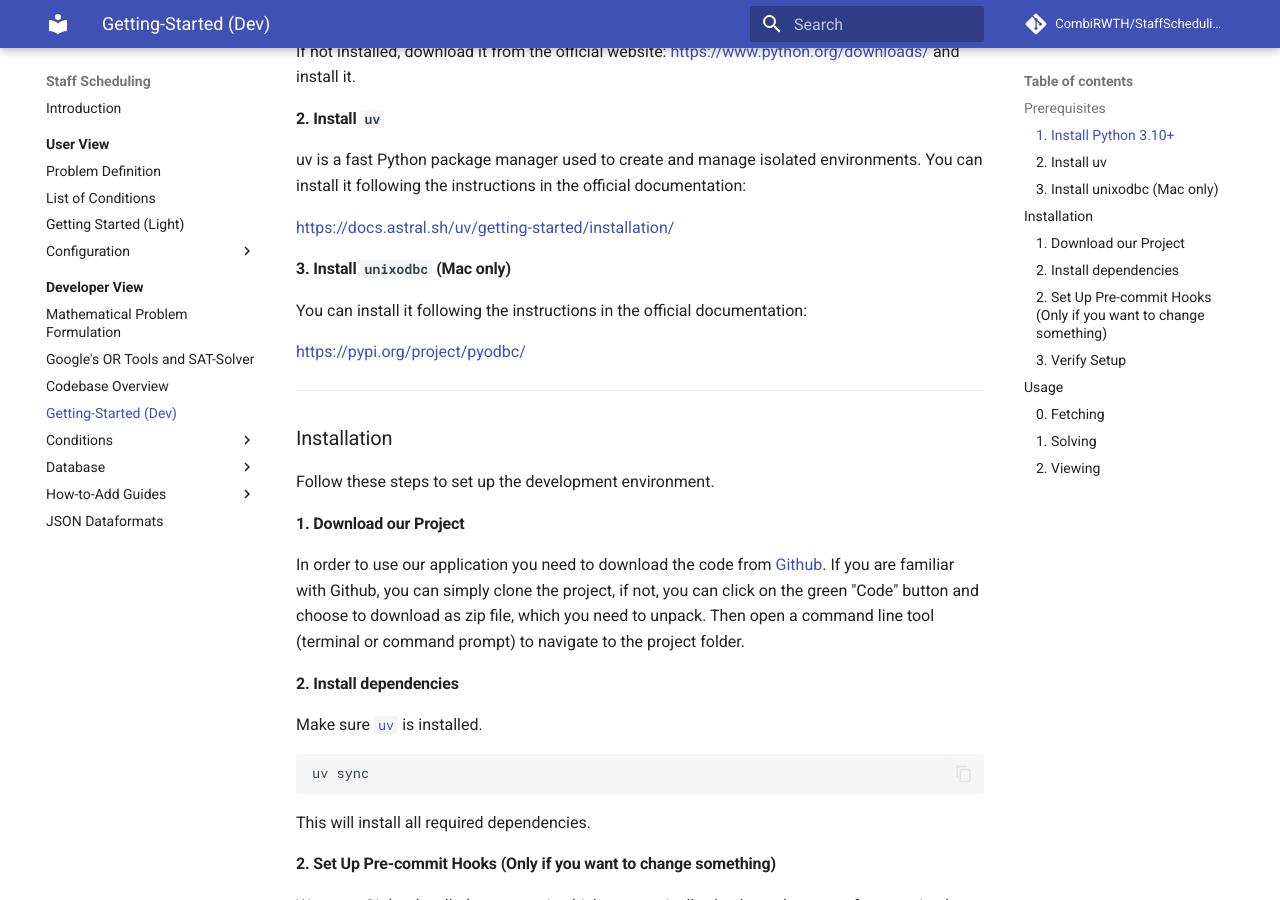
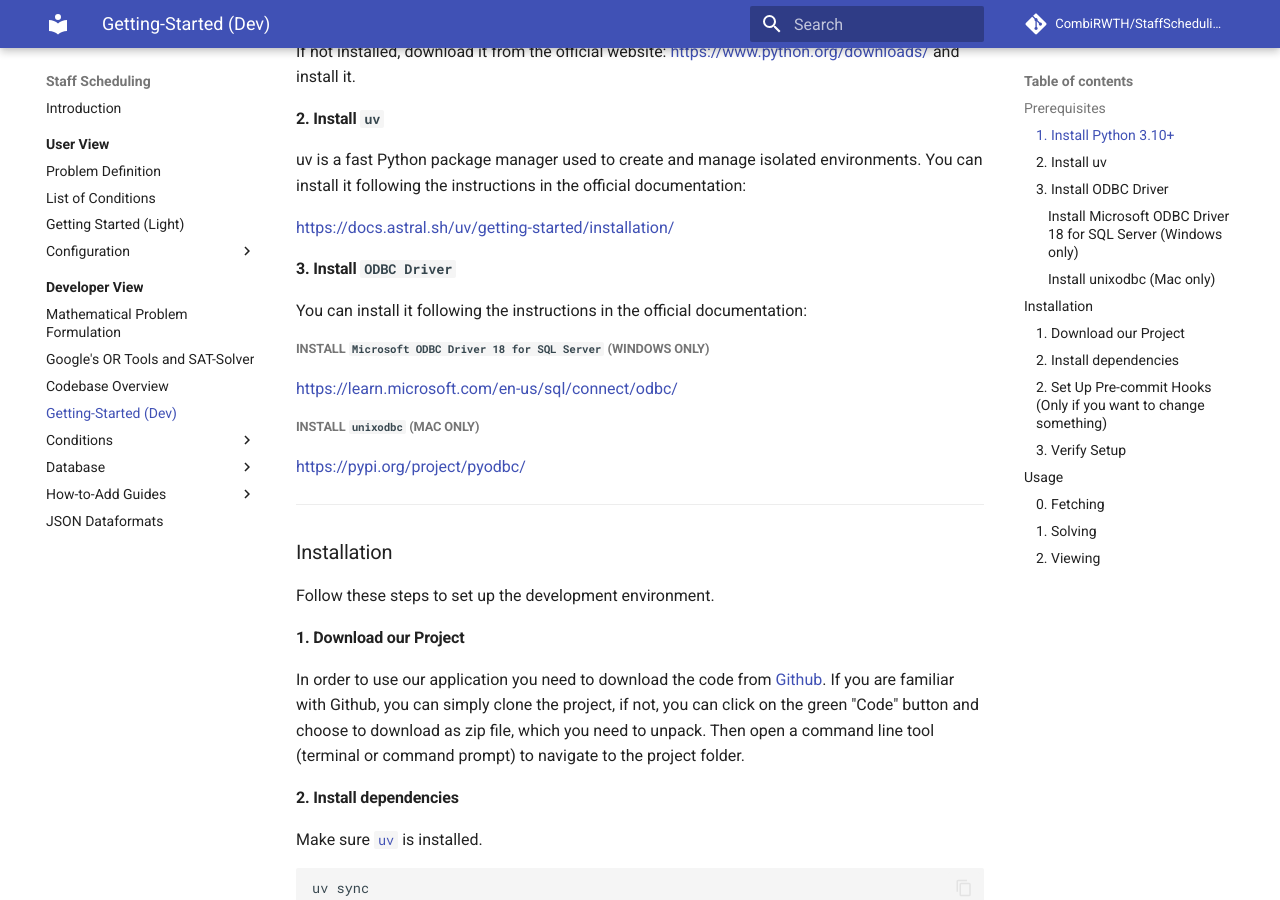
Before and after one commit to CombiRWTH/StaffScheduling, an MkDocs documentation site: the page built from docs/developer-view/getting-started-dev.md, in a window 1280 px wide and 900 px high, scrolled down 435 px. Built offline with MkDocs 1.6.1 and Material for MkDocs 9.7.7, drawn with Linux system fonts in a browser that asks for light colours; comment, search, counter and statistics services are not loaded.

Commit message:
Docs/gettting started guides (#168)
* added found_solution folder (necessary)

* changed gitignore to include found_solution folder

* adding light version

* added getting-started-guide-dev

* Adding Microsoft ODBC Driver to Prerequisites

* updated link to relative link

---------

Co-authored-by: Anas101101 <73855215+Anas101101@users.noreply.github.com>

````diff
--- a/docs/developer-view/getting-started-dev.md
+++ b/docs/developer-view/getting-started-dev.md
@@ -2,9 +2,15 @@
 user-view/getting-started-light-version.md:Prerequisites
 --8<--
 
-### 3. Install `unixodbc` (Mac only)
+### 3. Install `ODBC Driver`
 
 You can install it following the instructions in the official documentation:
+
+#### Install `Microsoft ODBC Driver 18 for SQL Server` (Windows only)
+
+[https://learn.microsoft.com/en-us/sql/connect/odbc/](https://learn.microsoft.com/en-us/sql/connect/odbc/)
+
+#### Install `unixodbc` (Mac only)
 
 [https://pypi.org/project/pyodbc/](https://pypi.org/project/pyodbc/)
 
--- a/docs/user-view/getting-started-light-version.md
+++ b/docs/user-view/getting-started-light-version.md
@@ -55,7 +55,7 @@
 uv run staff-scheduling solve 3
 ```
 The three corresponds to the `case_id` meaning in the folder `cases/3`. If you want to create your own case
-simply copy the folder 3 and rename it to another integer. Then you can change the number of employees etc., see [configuration](/StaffScheduling/user-view/configuration/).
+simply copy the folder 3 and rename it to another integer. Then you can change the number of employees etc., see [configuration](./configuration).
 
 The algorithm needs 5 minutes to find a solution.
 # --8<-- [end:Solving]
````
